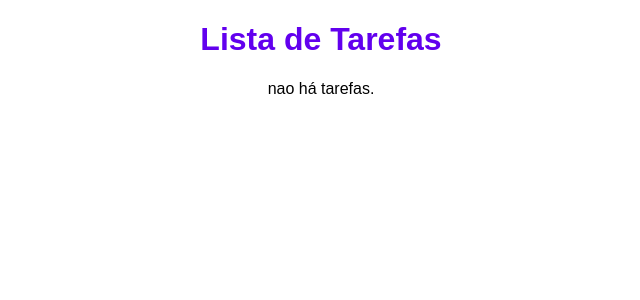
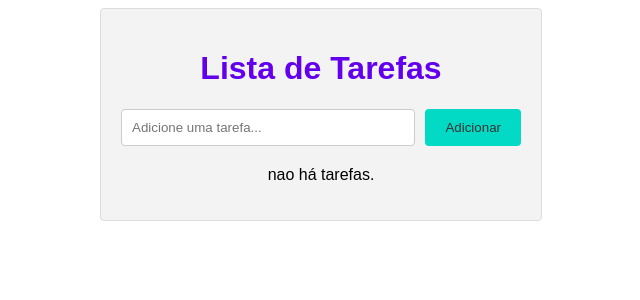
Before and after one commit to francojeferson/react-core-fundamentals, a React (Vite) app in the folder 7_project/: page / in a window 1280 px wide. Shown: the top 300 px of the page, without its empty margins (319-959 px from the left). Built offline with nearby package versions, Linux system fonts and the light colour scheme.

Commit message:
docs(project): update TodoApp.css and TodoApp.jsx

```diff
--- a/7_project/src/components/TodoApp.css
+++ b/7_project/src/components/TodoApp.css
@@ -10,3 +10,35 @@ body {
 .empty {
   text-align: center;
 }
+
+.app-container {
+  max-width: 400px;
+  margin: 0 auto;
+  padding: 20px;
+  background-color: #f3f3f3;
+  border: 1px solid #ddd;
+  border-radius: 4px;
+}
+
+.form-container {
+  display: flex;
+  justify-content: space-between;
+  margin-bottom: 20px;
+}
+
+.input-field {
+  flex: 1;
+  padding: 10px;
+  margin-right: 10px;
+  border: 1px solid #ccc;
+  border-radius: 4px;
+}
+
+.add-button {
+  background-color: #03dac5;
+  border: none;
+  border-radius: 4px;
+  color: #333;
+  padding: 10px 20px;
+  cursor: pointer;
+}
--- a/7_project/src/components/TodoApp.jsx
+++ b/7_project/src/components/TodoApp.jsx
@@ -6,10 +6,29 @@ const TodoApp = () => {
   // lista de tarefas
   const [todos, setTodos] = useState([]);
 
+  // estado de texto da tarefa
+  const [inputValue, setInputValue] = useState("");
+
+  const handleSubmit = (e) => {
+    e.preventDefault();
+  };
+
   return (
-    <div>
+    <div className="app-container">
       <h1 className="title">Lista de Tarefas</h1>
       {/* form pra adicionar tarefas */}
+      <form obSubmit={handleSubmit} className="form-container">
+        <input
+          type="text"
+          className="input-field"
+          placeholder="Adicione uma tarefa..."
+          value={inputValue}
+          onChange={(e) => setInputValue(e.target.value)}
+        />
+        <button type="submit" className="add-button">
+          Adicionar
+        </button>
+      </form>
 
       {/* lista de tarefas */}
       {todos.length === 0 && <p className="empty">nao há tarefas.</p>}
```
